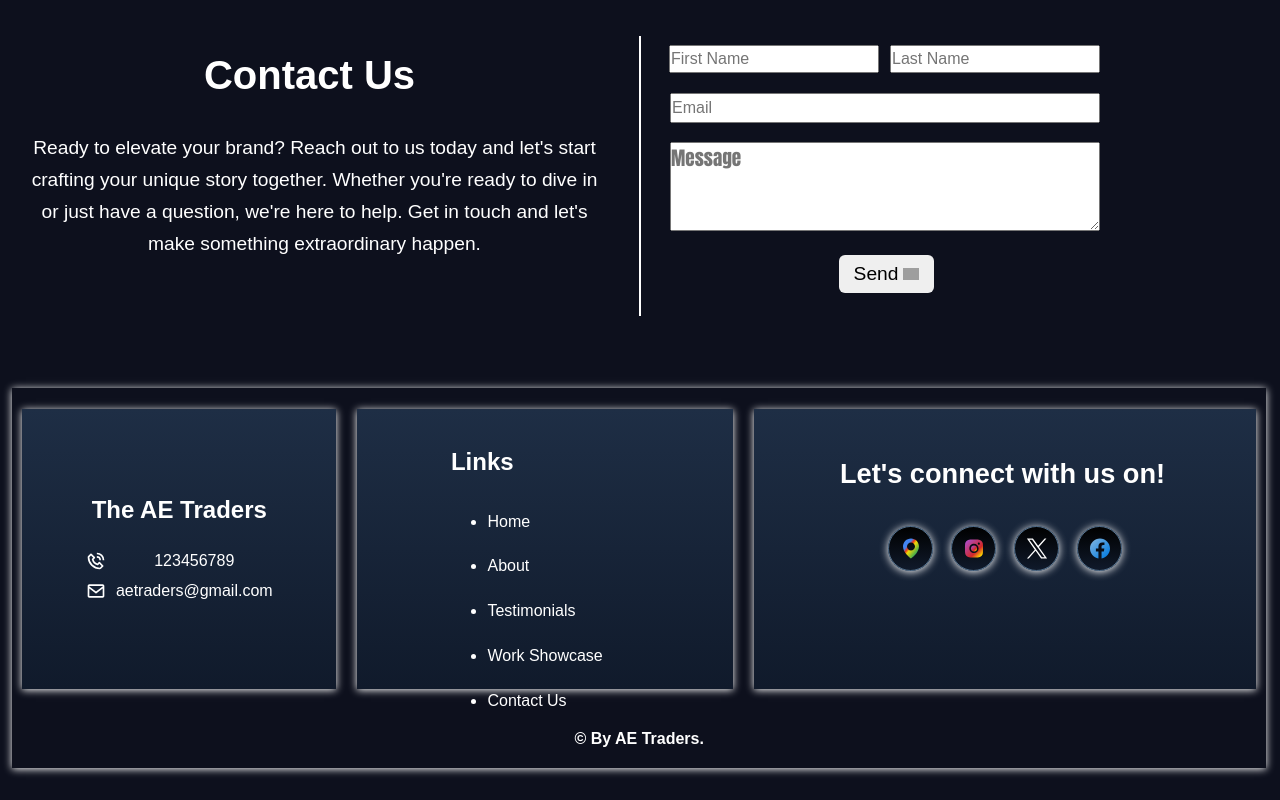
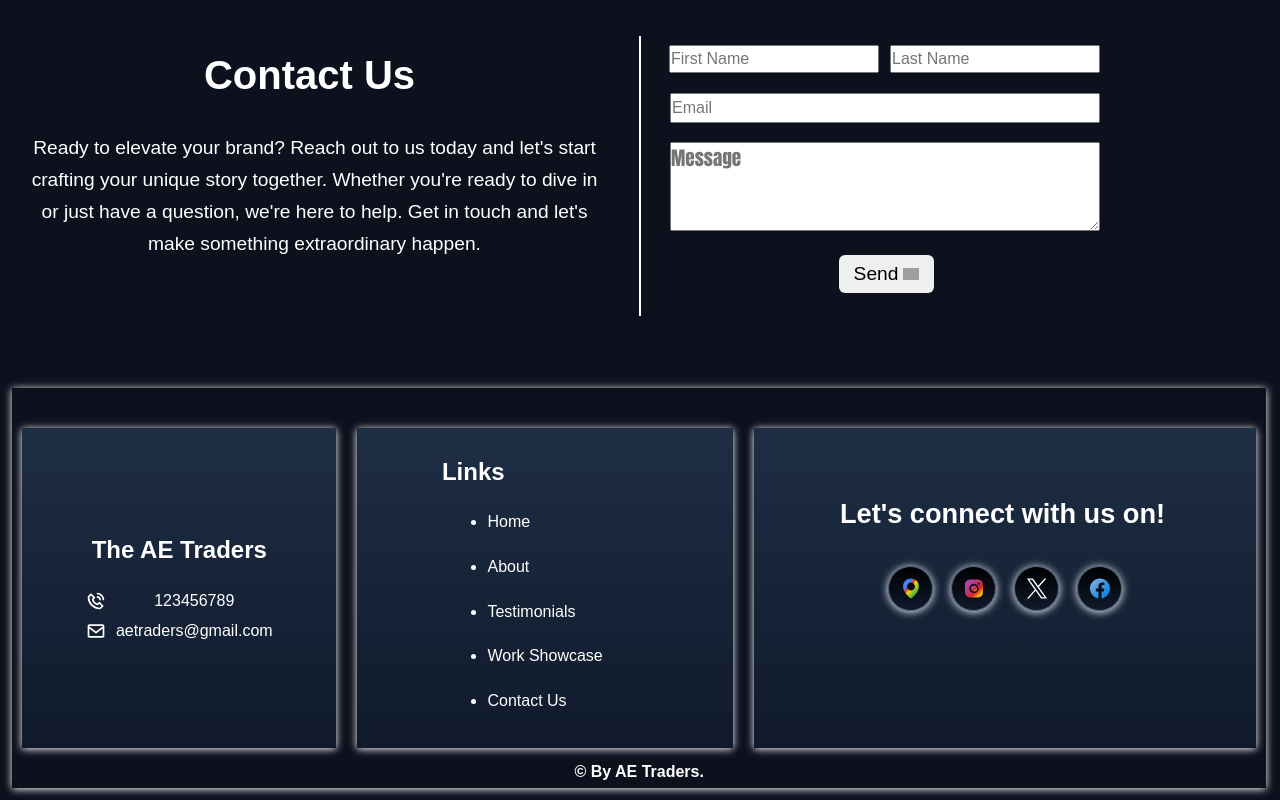
Before and after one commit to reachtofaiz/AE-Traders, a React (Create React App) app: page / in a window 1280 px wide. Shown: the part 3610-4410 px from the top of the page. Built offline with nearby package versions, Linux system fonts and the light colour scheme; grey boxes are pictures that could not be loaded.

Commit message:
change CSS in footer section

```diff
--- a/src/components/footer/footer.css
+++ b/src/components/footer/footer.css
@@ -1,6 +1,6 @@
 .footer {
     width: 98%;
-    height: 380px;
+    height: 50vh;
     /* border: 2px solid white; */
     display: flex;
     flex-direction: row;
@@ -11,11 +11,12 @@
     box-shadow: 0 1px 8px 0px;
     margin: 12px;
     flex-wrap: wrap;
+    padding: 40px 0;
 }
 
 .footer1 {
     width: 25%;
-    height: 280px;
+    height: 100%;
     /* border: 2px solid white; */
     background: linear-gradient(to bottom, #1e2e45, rgb(16, 26, 43));
     display: flex;
@@ -51,17 +52,17 @@
 
 .footer2 {
     width: 30%;
-    height: 280px;
+    height: 100%;
     /* border: 2px solid white; */
     background: linear-gradient(to bottom, #1e2e45, rgb(16, 26, 43));;
     box-shadow: 0 1px 8px 0px;
 }
 
 .link{
-    margin: 0px 0 0 90px;
+    margin: 30px 0 14px 85px;
     font-size: 1.5rem;
     font-weight: 600;
-    padding: 39px 0 0 4px;
+    /* padding: 2px 0 0 4px; */
 }
 
 .footer2 a {
@@ -73,13 +74,12 @@
     display: grid;
     align-items: center;
     justify-content: center;
-    margin: 24px;
     line-height: 2.8rem;
 }
 
 .footer3 {
     width: 40%;
-    height: 280px;
+    height: 100%;
     /* border: 2px solid white; */
     background: linear-gradient(to bottom, #1e2e45, rgb(16, 26, 43));
     display: flex;
@@ -114,3 +114,6 @@
 .subContainer:hover{
     box-shadow: 2px 1px 12px 3px;
 }
+.aetraders{
+    margin-top: 15px;
+}
--- a/src/components/footer/footer.js
+++ b/src/components/footer/footer.js
@@ -37,7 +37,7 @@ function Footer() {
                 <img src='/images/icon/fb.svg'/>
                 </div>
             </div>
-            <div><b>© By AE Traders.</b></div>
+            <div className='aetraders'><b>© By AE Traders.</b></div>
         </div>
     );
 }
```
